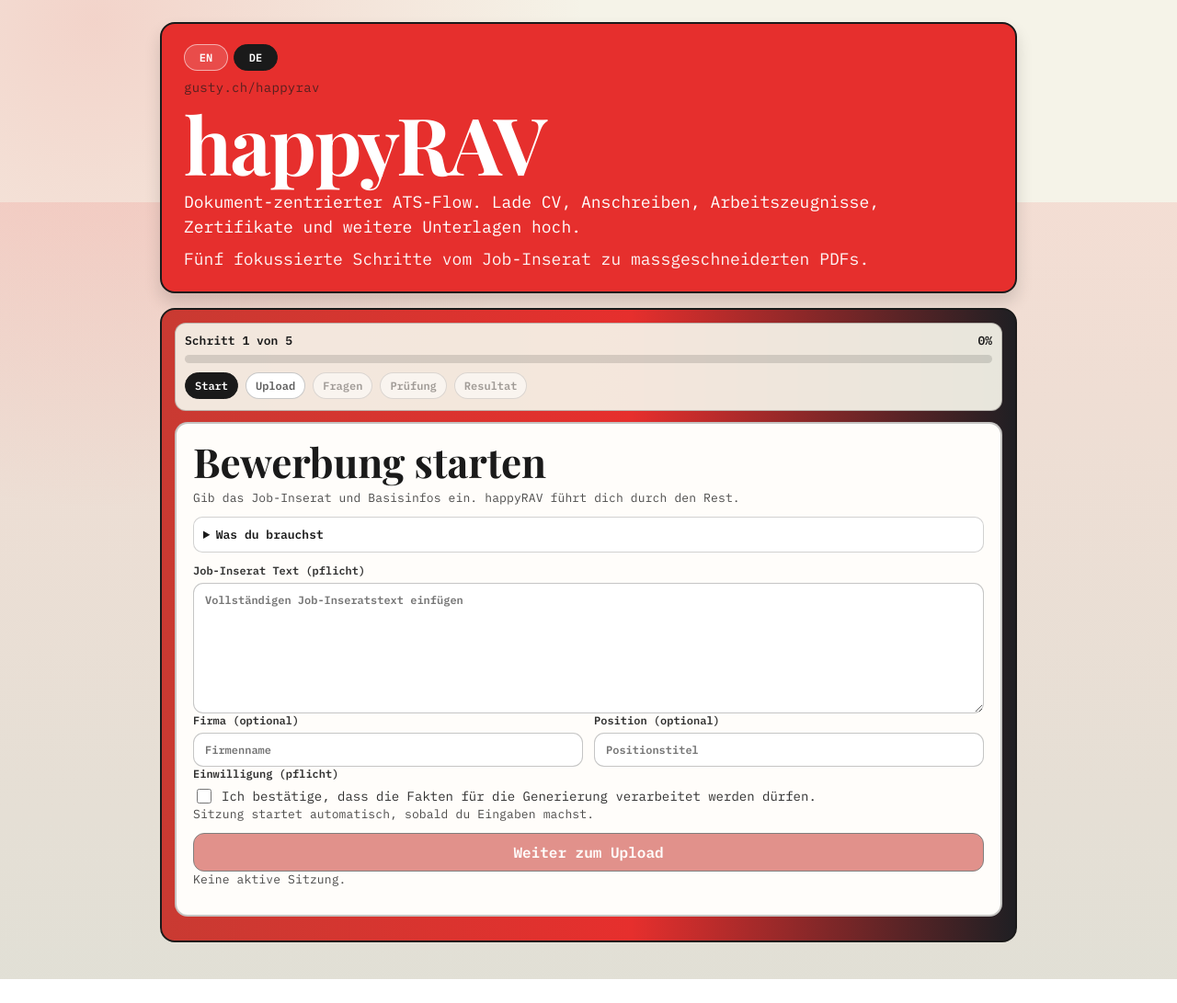
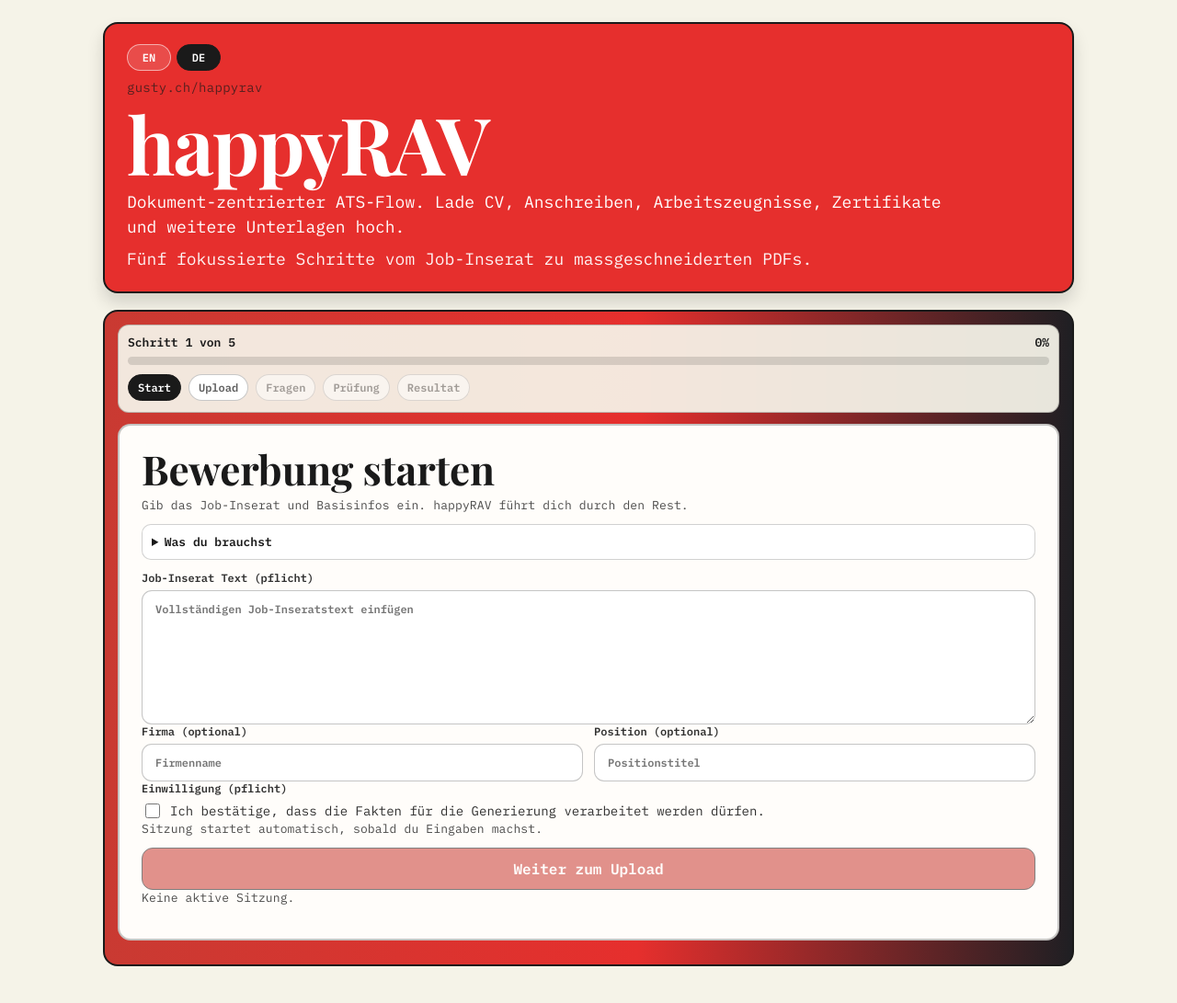
Before and after one commit to wgusta/happyrav, a FastAPI app: page / in a window 1280 px wide. Shown: the whole page at 92% size. Before the commit the page ends 1065 px from the top, so only its background shows below. Run offline with FastAPI, Linux system fonts and the light colour scheme; parts of the project's set-up code (start-up, migrations or seed data) failed here and were passed over; some libraries are stand-ins or nearby versions.

Commit message:
Remove red gradient bg, enlarge cards/inputs for wider layout
Co-Authored-By: Claude Opus 4.6 <noreply@anthropic.com>

```diff
--- a/static/style.css
+++ b/static/style.css
@@ -21,24 +21,15 @@ body {
   color: var(--brand-black);
   font-family: var(--font-terminal);
   background-color: var(--off-white);
-  background-image:
-    radial-gradient(circle at 8% 2%, rgba(230, 47, 45, 0.16), rgba(230, 47, 45, 0) 34%),
-    linear-gradient(
-      180deg,
-      rgba(245, 243, 232, 0.98) 0,
-      rgba(245, 243, 232, 0.98) 220px,
-      rgba(230, 47, 45, 0.11) 220px,
-      rgba(26, 26, 26, 0.09) 100%
-    );
   min-height: 100vh;
 }
 
 .site-wrap {
-  max-width: 980px;
+  max-width: 1120px;
   margin: 0 auto;
-  padding: 24px 18px 40px;
+  padding: 24px 24px 40px;
   display: grid;
-  gap: 16px;
+  gap: 18px;
 }
 
 .hero {
@@ -185,7 +176,7 @@ body {
   background: var(--off-white);
   border: 2px solid rgba(26, 26, 26, 0.25);
   border-radius: 14px;
-  padding: 18px;
+  padding: 24px;
   margin-bottom: 12px;
 }
 
@@ -259,14 +250,14 @@ button {
   width: 100%;
   border: 1px solid rgba(26, 26, 26, 0.25);
   border-radius: 11px;
-  padding: 10px 12px;
+  padding: 12px 14px;
   font: inherit;
   color: var(--brand-black);
   background: var(--brand-white);
 }
 
 textarea {
-  min-height: 120px;
+  min-height: 140px;
   resize: vertical;
 }
 
@@ -418,10 +409,10 @@ button:disabled {
   background: #fff;
   border: 1px solid rgba(26, 26, 26, 0.2);
   border-radius: 12px;
-  padding: 10px 12px;
+  padding: 14px 16px;
   display: grid;
   grid-template-columns: 1.4fr 0.6fr;
-  gap: 12px;
+  gap: 14px;
   align-items: start;
 }
 
@@ -476,7 +467,7 @@ button:disabled {
 .card.result {
   border: 2px solid var(--brand-black);
   border-radius: 14px;
-  padding: 16px;
+  padding: 24px;
   background: #fff;
 }
 
@@ -590,7 +581,7 @@ button:disabled {
   }
 
   .block {
-    padding: 14px;
+    padding: 16px;
   }
 
   .row-card,
@@ -607,10 +598,10 @@ button:disabled {
   }
 }
 
-@media (min-width: 960px) {
+@media (min-width: 1100px) {
   .site-wrap {
-    padding-left: 24px;
-    padding-right: 24px;
+    padding-left: 32px;
+    padding-right: 32px;
   }
 }
 
```
